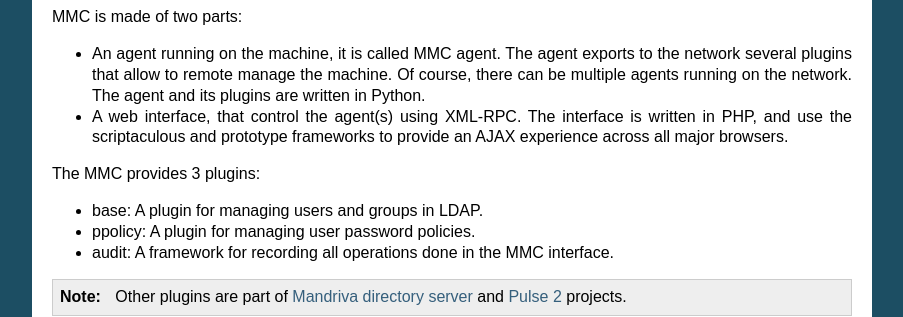
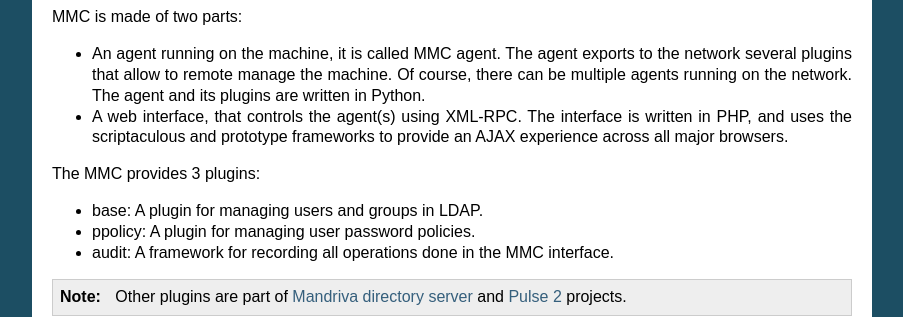
Before and after one commit to wiliamsouza/doc, a Sphinx documentation site: the page built from source/index.rst, in a window 1280 px wide and 900 px high, scrolled down 328 px. Shown: the part 152-469 px from the top of the window, without its empty margins (198-1101 px from the left). Built offline with Sphinx 7.4.7, drawn with Linux system fonts in a browser that asks for light colours.

Commit message:
Fixed some typos

```diff
--- a/source/index.rst
+++ b/source/index.rst
@@ -32,8 +32,8 @@
   manage the machine. Of course, there can be multiple agents running on the
   network. The agent and its plugins are written in Python.
 
-* A web interface, that control the agent(s) using XML-RPC.
-  The interface is written in PHP, and use the scriptaculous and prototype
+* A web interface, that controls the agent(s) using XML-RPC.
+  The interface is written in PHP, and uses the scriptaculous and prototype
   frameworks to provide an AJAX experience across all major browsers.
 
 The MMC provides 3 plugins:
```
